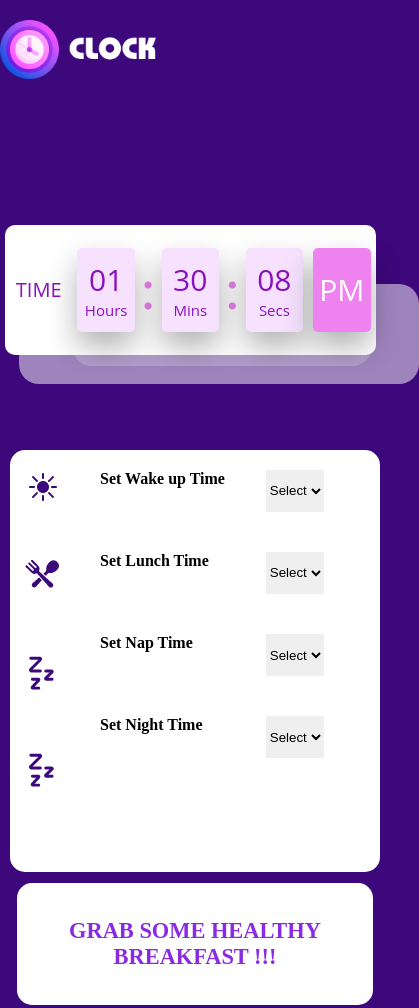
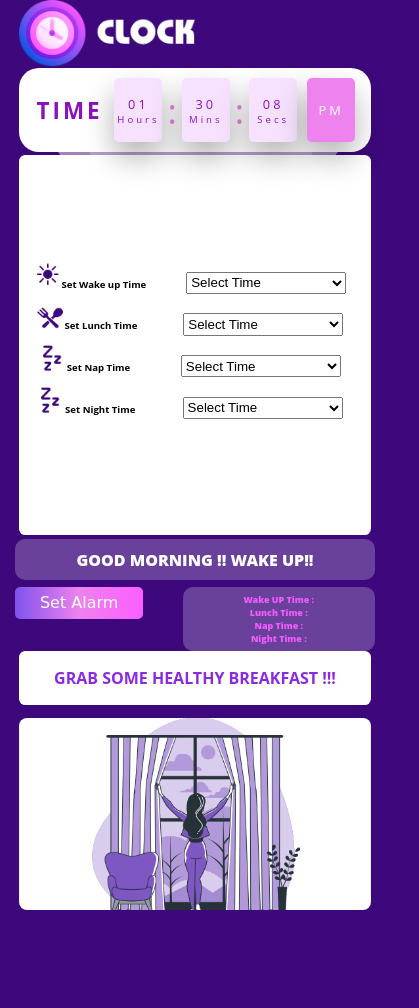
Before and after one commit to shaileshgontewar/clockxd, a plain HTML site: page index.html in a window 390 px wide. Shown: the top 1008 px of the page, 419 px wide, since content can reach past the window. After the commit the page ends 910 px from the top, so only its background shows below. Drawn offline with Linux system fonts and the light colour scheme.

Commit message:
responsive

```diff
--- a/index.css
+++ b/index.css
@@ -1,204 +1,87 @@
-body {
-  box-sizing: border-box;
-  background-color: #3d087b;
+*{
   margin: 0;
   padding: 0;
+  box-sizing: border-box;
+}
+body {
+  background-color: #3d087b;
+  font-family: "open sans", sans-serif;
+}
+html{
+  font-size: 62.5%;
 }
 .container {
-  display: grid;
   height: 100vh;
-  grid-template-columns: 1fr 1fr;
-  grid-template-rows: 1fr 1fr 1fr 1fr 1fr;
-  gap: 1rem;
-  margin-right: 40px;
-  margin-left: 40px;
+}
+.container > nav {
+  display: flex;
+  justify-content: space-around;
+  flex-wrap: wrap;
 }
 
 .nav1 {
-  /* background-color: azure; */
-  grid-column: 1/2;
-  background-image: url("./image/clock.png");
-  background-size: 40%;
-  background-repeat: no-repeat;
-  margin-top: 10px;
-  height: 20vh;
-  width: 40vw;
+  width: 55rem;
+}
+.nav1 img{
+  z-index: 1;
+  width: 50%;
 }
 .nav2 {
-  grid-column: 2/3;
-  margin-top: 10px;
-  height: 20vh;
-  width: 40vw;
+  position: relative;
   }
-
-.content1 {
-  grid-row: 2/4;
+  .nav2 > .clock {
+    width: 55rem;
+    height: 13rem;
     background-color: white;
-  margin: 10px;
-  position: relative;
-  /* bottom: 30px; */
-  text-align: center;
-  border-radius: 15px;
-  height: 50vh;
-}
-.content1 > label {
-  font-weight: bold;
-  font-size: 1.2rem;
-  margin: 20px;
-  position: absolute;
-  left: 70px;
-}
-.content1 > select {
-  margin-bottom: 20px;
-  border: none;
-  margin: 20px;
-  height: 5vh;
-  width: 15vw;
-  position: relative;
-  left: 100px;
-}
-.content1 > img {
-  position: absolute;
-  left: 4%;
-  top: 5%;
-}
-#lunch > img {
-  position: absolute;
-  left: 4%;
-  top: 25%;
-}
-#nap > img {
-  position: absolute;
-  left: 4%;
-  top: 49%;
-}
-#night > img {
-  position: absolute;
-  left: 4%;
-  top: 72%;
-}
-.content2 {
-  background-color: white;
-  color: blueviolet;
-  text-align: center;
-  font-weight: bolder;
-  border-radius: 15px;
-  font-size: 28px;
-  text-transform: uppercase;
-  padding: 35px 10px;
-  height: fit-content;
-  width: 86%;
-  position: relative;
-  top: 35px;
-}
-.content3 {
-  background-color: white;
-  grid-row: 3/5;
-  background-image: url("./image/morning.png");
-  background-position: center;
-  background-size: cover;
-  background-repeat: no-repeat;
-  border-radius: 20px;
-  height: 50vh;
-  width: 90%;
-  /* margin: 10px; */
-  /* position: relative;
-  top: 40px; */
-}
-.content4 {
-  background-color: rgb(106, 65, 154);
-  color: white;
-  position: relative;
-  top: -10px;
-  /* left: 10px; */
-  border-radius: 10px;
-  font-size: 25px;
-  text-transform: uppercase;
-  padding: 15px 10px;
-  font-weight: 900;
-  height: fit-content;
-  /* width: 90%; */
-}
-.content5 {
-  position: relative;
-  display: flex;
-  bottom: 100px;
-  flex-wrap: wrap;
-  justify-content: space-around;
-
-  /* flex-direction: row; */
-}
-.content5 > button {
-  background-image: linear-gradient(to right, #8052ec, violet, #fc5eff);
-  color: white;
-  font-family: "Baumans", cursive;
-  /* display: inline-block; */
-  width: 45%;
-  height: 40%;
-  font-size: 25px;
-  border-radius: 5px;
-  border: none;
-  position: relative;
-  /* bottom: 50%; */
-}
-.content5 > button:hover {
-  font-size: 0;
-  cursor: pointer;
-  background-image: linear-gradient(to left, #8052ec, violet, #fc5eff);
-}
-.content5 > button:hover::after {
-  content: "Party Time!!";
-  font-size: 25px;
-}
-.content5 > .routine {
-  background-color: rgb(106, 65, 154);
-  width: 40%;
-  height: 100%;
-  text-align: center;
-  /* position: relative; */
-  /* top: -50%;
-  left: 59%; */
-  /* display: inline-block; */
-  border-radius: 10px;
-  padding-top: 10px;
-  color: #f25cfe;
-  line-height: 4vh;
-  font-weight: 900;
-}
-
-.nav2 > .clock {
-  width: 550px;
-  height: 130px;
-  background-color: white;
-  position: absolute;
-  /* top: 50%;
-  left: 50%;
-  transform: translate(-50%, -50%); */
     display: flex;
     align-items: center;
     justify-content: center;
-  border-radius: 10px;
-  /* margin: 5px; */
+    border-radius: 20px;
   }
+.nav2 > .clock1 {
+  width: 45rem;
+  height: 6.25rem;
+  z-index: -1;
+  background-color: white;
+  opacity: 0.5;
+  position: absolute;
+  top: 62%;
+  left: 10%;
+  border-radius: 20px;
+}
+.nav2 > .clock2 {
+  width: 35rem;
+  height: 6.25rem;
+  z-index: -2;
+  background-color: white;
+  opacity: 0.2;
+  position: absolute;
+  top: 72%;
+  left: 20%;
+  border-radius: 20px;
+}
+
 .nav2 > .clock div {
   position: relative;
   background-color: #f6e2ff;
-  height: 65%;
-  width: 70px;
+  height: 10rem;
+  width: 7.5rem;
   display: flex;
   align-items: center;
   justify-content: center;
-  font-family: "open sans", sans-serif;
-  font-size: 30px;
+  font-size: 2rem;
   border-radius: 5px;
   color: #8a11bf;
   box-shadow: 0 15px 30px rgba(0, 0, 0, 0.3);
-  /* letter-spacing: 3px; */
+  letter-spacing: 3px;
   margin: 5px;
 }
 .nav2 > .clock > #time {
   background-color: white;
   box-shadow: none;
+  flex-grow: 0.5;
+  font-size: 3.5rem;
+  font-weight: bold;
 }
 .clock > .h {
   display: flex;
@@ -208,7 +91,7 @@ body {
 .clock > .m > #minutes,
 #seconds,
 #hour {
-  font-size: 30px;
+  font-size: 2rem;
   color: #8a11bf;
 }
 .clock > .m > #mtext,
@@ -217,121 +100,170 @@ body {
   color: #8a11bf;
 }
 .clock > .h > #htext {
-  font-size: 15px;
+  font-size: 1.5rem;
 }
 .clock > .m {
   display: flex;
   flex-direction: column;
 }
 .clock > .m > span {
-  font-size: 15px;
+  font-size: 1.5rem;
 }
 .clock > .s {
   display: flex;
   flex-direction: column;
 }
 .clock > .s > span {
-  font-size: 15px;
+  font-size: 1.5rem;
 }
 .clock span {
   /* font-weight: bold; */
-  font-size: 60px;
+  font-size: 5.5rem;
   color: violet;
 }
 .nav2 > .clock > #am {
   background-color: violet;
   color: white;
 }
-.nav2 > .clock > #time {
-  font-size: 20px;
+.container > .row{
+  display: flex;
+  justify-content: space-around;
+  flex-wrap: wrap;
+  /* margin-top: 4rem; */
+  flex: 1 1 50rem;
 }
-.nav2 > .clock1 {
-  width: 400px;
-  height: 100px;
-  z-index: -1;
-  background-color: white;
-  opacity: 0.5;
-  position: relative;
-  top: 35%;
-  left: 12%;
-  /* transform: translate(-50%, -50%); */
-  border-radius: 20px;
-}
-.nav2 > .clock2 {
-  width: 300px;
-  height: 100px;
-  z-index: -2;
-  background-color: white;
-  opacity: 0.2;
-  position: relative;
-  bottom: 35%;
-  left: 20%;
-  /* transform: translate(-50%, -50%); */
-  border-radius: 20px;
-}
-@media only screen and (max-width: 760px) {
-  .container {
-    display: grid;
-    height: 100vh;
-    grid-template-columns: 1fr;
-    grid-template-rows: 1fr 1fr 1fr 1fr 1fr 1fr 1fr 1fr 1fr 1fr;
-    gap: 1rem;
-    margin: 0;
-  }
-  .nav1 {
-    position: relative;
-    top: 10px;
-
-    background-size: 100%;
-    grid-row: 1/2;
-    grid-column: 1/3;
-  }
-  .nav2 {
-    position: relative;
-    top: 20px;
-    grid-row: 2/3;
-    grid-column: 1/3;
-  }
-  .nav2 > .clock {
-    margin: auto;
-    margin-left: 5px;
-    width: 95vw;
-  }
-  .nav2 > .clock2 {
-    position: relative;
-    left: 72px;
+.container > .row > .col-1{
+  display: flex;
+  flex-direction: column;
+  justify-content: space-around;
 }
 .content1 {
-    position: relative;
-    top: 50px;
-    grid-row: 3/5;
-    grid-column: 1/3;
+  background-color: white;
+  margin: 0.6rem;
+  border-radius: 1rem;
+  width: 55rem;
+  height: 45vh;
+  display: flex;
+  flex-direction: column;
+  justify-content: center;
 }
-  .content1 label {
-    font-size: 1rem;
+.content1 .wakeup-container{
+  display: flex;
+  justify-content: space-around;
+  flex-wrap: wrap;
+}
+.content1 > .wakeup-container > .label label {
+  font-weight: bold;
+  font-size: 1.5rem;
+  margin: auto;
+}
+.content1 > .wakeup-container > select {
+  margin-bottom: 20px;
+  /* border: none; */
+  margin: 1.5rem;
+  height: 3.5rem;
+  width: 25rem;
+}
+.content1 > .wakeup-container > .label img{
+  width: 4rem;
+  height: 4rem;
+
+}
+.container > .row > .col-2{
+  display: flex;
+  flex-direction: column;
+  justify-content: space-around;
+  margin-top: auto;
+  gap: 2rem;
 }
 .content2 {
-    grid-row: 5/6;
-    grid-column: 1/3;
-    margin: auto;
-    font-size: 1.4em;
+  background-color: white;
+  color: blueviolet;
+  text-align: center;
+  font-weight: bolder;
+  border-radius: 1rem;
+  font-size: 2.5rem;
+  text-transform: uppercase;
+  padding: 2.5rem;
+  /* margin: auto; */
 }
 .content3 {
-    grid-row: 6/8;
-    grid-column: 1/3;
-    margin: auto;
-    margin-top: 25px;
+  background-color: white;
+  background-image: url("./image/morning.png");
+  background-position: center;
+  background-size: cover;
+  background-repeat: no-repeat;
+  border-radius: 1.25rem;
+  height: 30rem;
+  width: 55rem;
 }
 .content4 {
-    grid-row: 8/9;
-    grid-column: 1/3;
-    margin: 20px;
   text-align: center;
+  background-color: rgb(106, 65, 154);
+  color: white;
+  border-radius: 10px;
+  font-size: 2.5rem;
+  text-transform: uppercase;
+  padding: 1.5rem;
+  font-weight: 900;
+  /* margin: auto; */
 }
 .content5 {
-    grid-row: 9/10;
-    grid-column: 1/3;
-    position: relative;
-    top: 10px;
+  display: flex;
+  flex-wrap: wrap;
+  justify-content: space-between;
+  margin-top: 1rem;
+  gap: .2rem;
+
+}
+.content5 > button {
+  background-image: linear-gradient(to right, #8052ec, violet, #fc5eff);
+  color: white;
+  font-family: "Baumans", cursive;
+  width: 20rem;
+  height: 5rem;
+  font-size: 2.5rem;
+  border-radius: 5px;
+  border: none;
+}
+.content5 > button:hover {
+  font-size: 0;
+  cursor: pointer;
+  background-image: linear-gradient(to left, #8052ec, violet, #fc5eff);
+}
+.content5 > button:hover::after {
+  content: "Party Time!!";
+  font-size: 2.5rem;
+}
+.content5 > .routine {
+  background-color: rgb(106, 65, 154);
+  height: 100%;
+  width: 30rem;
+  text-align: center;
+  border-radius: 10px;
+  padding: 1rem;
+  color: #f25cfe;
+  font-weight: 900;
+  font-size: 1.4rem;
+}
+
+
+
+ @media only screen and (max-width: 760px) {
+  html{
+    font-size:54% ;
   }
  }
+
+@media only screen and (max-width:460px){
+  html{
+    font-size: 50%;
+  }
+
+}
+@media only screen and (max-width:400px){
+  html{
+    font-size: 40%;
+  }
+
+}
--- a/index.html
+++ b/index.html
@@ -15,7 +15,12 @@
   </head>
   <body>
     <div class="container">
-      <div class="nav1"></div>
+      <nav>
+        <!--* nav1 ----------  -->
+        <div class="nav1">
+          <img src="./image/clock.png" alt="img" />
+        </div>
+        <!--* nav2 ----------  -->
         <div class="nav2">
           <div class="clock">
             <div id="time">TIME</div>
@@ -39,10 +44,16 @@
           <div class="clock1"></div>
           <div class="clock2"></div>
         </div>
+      </nav>
+      <div class="row">
+        <div class="col-1">
+          <!--* content1 ----------  -->
           <div class="content1">
-        <div id="wakeup"></div>
+            <div id="wakeup" class="wakeup-container">
+              <div class="label">
                 <img src="./image/wake_up.png" alt="" />
                 <label for="" class="wakeup-text">Set Wake up Time</label>
+              </div>
               <select name="dropdown" id="wakeup-time" class="wakeup-dropdown">
                 <option value="" class="dropdown-text">Select Time</option>
                 <option value="0" class="dropdown-text">12 AM - 1 AM</option>
@@ -68,12 +79,14 @@
                 <option value="20" class="dropdown-text">08 PM - 09 PM</option>
                 <option value="21" class="dropdown-text">09 PM - 10 PM</option>
                 <option value="22" class="dropdown-text">10 PM - 11 PM</option>
-          <option value="23" class="dropdown-text">
-            11 PM - 12 AM
-          </option></select
-        ><br />
-        <div id="lunch"><img src="./image/lunch_time.png" alt="" /></div>
+                <option value="23" class="dropdown-text">11 PM - 12 AM</option>
+              </select>
+            </div>
+            <div id="lunch" class="wakeup-container">
+              <div class="label">
+                <img src="./image/lunch_time.png" alt="" />
                 <label for="" class="lunch-text">Set Lunch Time</label>
+              </div>
               <select name="dropdown" id="lunch-time" class="lunch-dropdown">
                 <option value="" class="dropdown-text">Select Time</option>
                 <option value="0" class="dropdown-text">12 AM - 1 AM</option>
@@ -99,12 +112,14 @@
                 <option value="20" class="dropdown-text">08 PM - 09 PM</option>
                 <option value="21" class="dropdown-text">09 PM - 10 PM</option>
                 <option value="22" class="dropdown-text">10 PM - 11 PM</option>
-          <option value="23" class="dropdown-text">
-            11 PM - 12 AM
-          </option></select
-        ><br />
-        <div id="nap"><img src="./image/nap_time.png" alt="" /></div>
+                <option value="23" class="dropdown-text">11 PM - 12 AM</option>
+              </select>
+            </div>
+            <div id="nap" class="wakeup-container">
+              <div class="label">
+                <img src="./image/nap_time.png" alt="" />
                 <label for="">Set Nap Time</label>
+              </div>
               <select name="dropdown" id="nap-time" class="nap-dropdown">
                 <option value="" class="dropdown-text">Select Time</option>
                 <option value="0" class="dropdown-text">12 AM - 1 AM</option>
@@ -130,14 +145,14 @@
                 <option value="20" class="dropdown-text">08 PM - 09 PM</option>
                 <option value="21" class="dropdown-text">09 PM - 10 PM</option>
                 <option value="22" class="dropdown-text">10 PM - 11 PM</option>
-          <option value="23" class="dropdown-text">
-            11 PM - 12 AM
-          </option></select
-        ><br />
-        <div id="night">
+                <option value="23" class="dropdown-text">11 PM - 12 AM</option>
+              </select>
+            </div>
+            <div id="night" class="wakeup-container">
+              <div class="label">
                 <img src="./image/nap_time.png" alt="" />
+                <label for="">Set Night Time</label>
               </div>
-        <label for="">Set Night Time</label>
               <select name="dropdown" id="night-time" class="night-dropdown">
                 <option value="" class="dropdown-text">Select Time</option>
                 <option value="0" class="dropdown-text">12 AM - 1 AM</option>
@@ -166,13 +181,18 @@
                 <option value="23" class="dropdown-text">11 PM - 12 AM</option>
               </select>
             </div>
-      <div class="content2" id="msg-text">grab some healthy breakfast !!!</div>
-      <div class="content3" id="msg-img"></div>
+          </div>
+          <!--* content4 ----------  -->
           <div class="content4" id="good-wish">
-        <b>Good morning !! wake up!!</b>
+            Good morning !! wake up!!
           </div>
+          <!--* content5 ----------  -->
           <div class="content5">
-        <button class="alarm-button" id="alarm-button" onclick="watchTime()">
+            <button
+              class="alarm-button"
+              id="alarm-button"
+              onclick="watchTime()"
+            >
               Set Alarm
             </button>
             <div class="routine">
@@ -183,6 +203,16 @@
             </div>
           </div>
         </div>
+        <div class="col-2">
+          <!--* content2 ----------  -->
+          <div class="content2" id="msg-text">
+            grab some healthy breakfast !!!
+          </div>
+          <!--* content3 ----------  -->
+          <div class="content3" id="msg-img"></div>
+        </div>
+      </div>
+    </div>
     <!-- ============================================================== js file -->
     <script src="./index.js"></script>
   </body>
```
Also changed, not shown: index.js (+4 -4 lines). Lines whose indentation alone changed are shown as unchanged.
